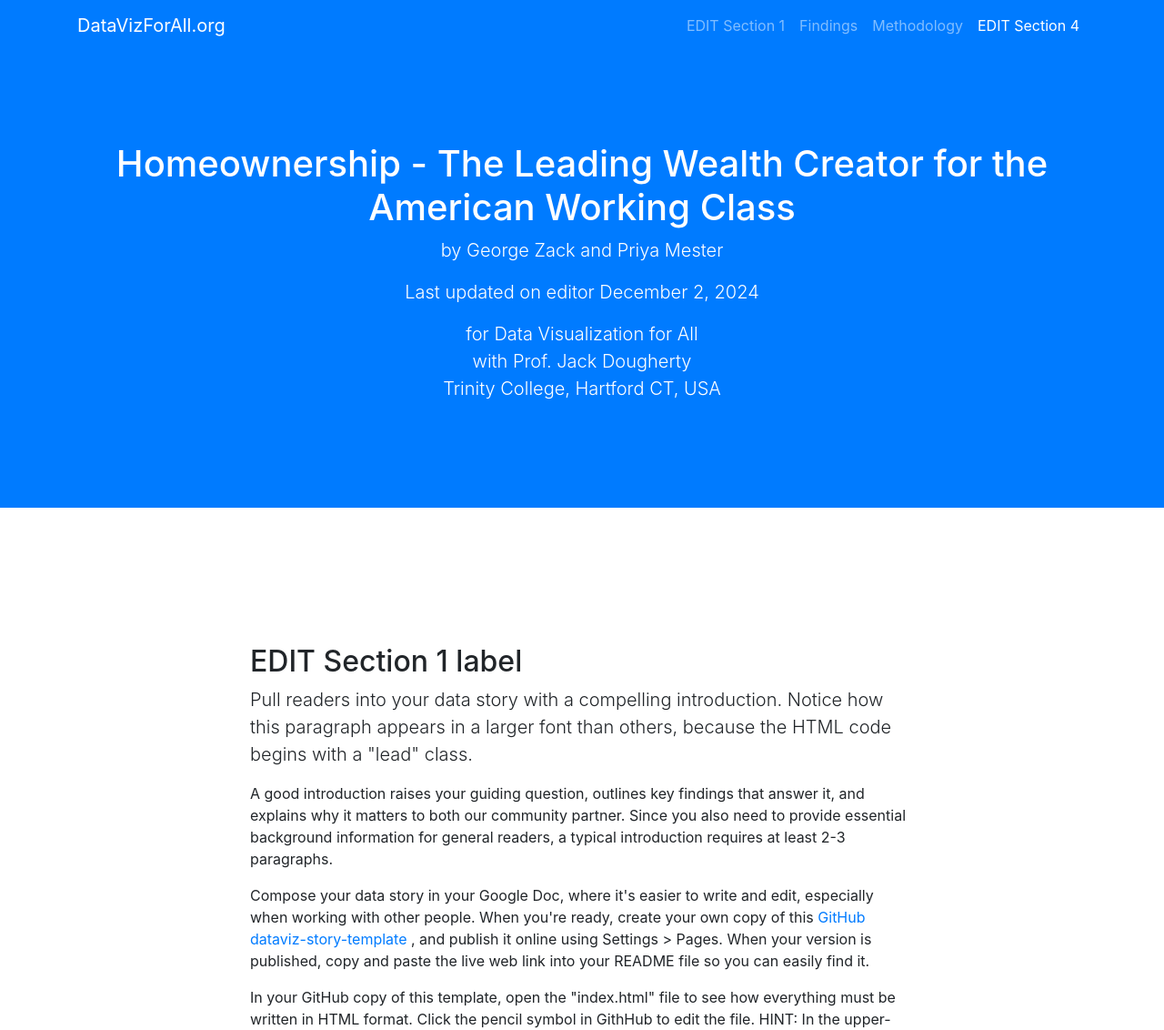
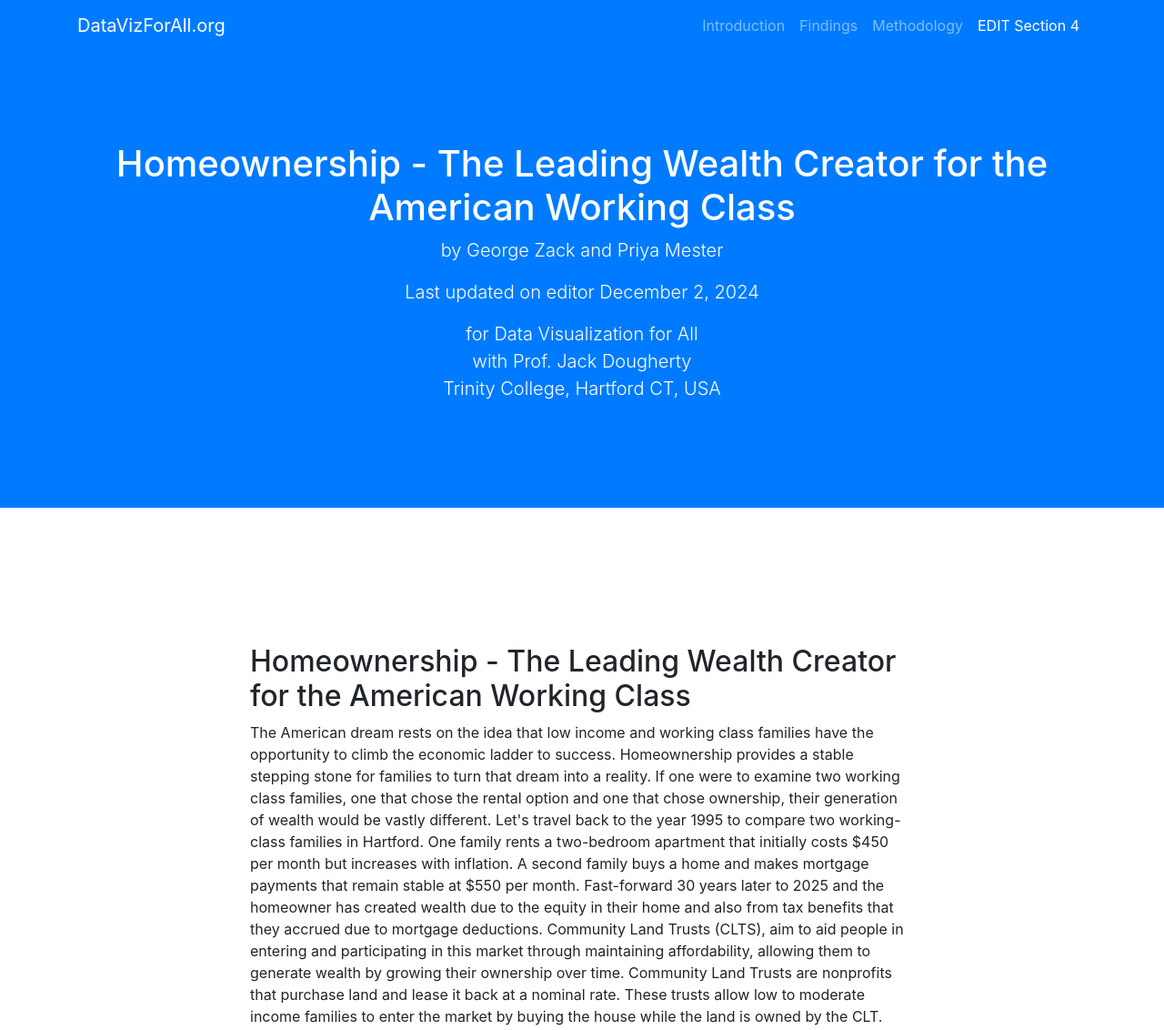
Before and after one commit to priyamester/USA-Wealth-Generation-in-South-Hartford, a plain HTML site: page index.html in a window 1280 px wide. Shown: the top 1132 px of the page at 91% size. Drawn offline with nearby package versions, Linux system fonts and the light colour scheme.

Commit message:
Update index.html

```diff
--- a/index.html
+++ b/index.html
@@ -34,7 +34,7 @@
       <div class="collapse navbar-collapse" id="navbarResponsive">
         <ul class="navbar-nav ml-auto">
           <li class="nav-item">
-            <a class="nav-link js-scroll-trigger" href="#section1">EDIT Section 1</a>
+            <a class="nav-link js-scroll-trigger" href="#section1">Introduction</a>
           </li>
           <li class="nav-item">
             <a class="nav-link js-scroll-trigger" href="#section2">Findings</a>
@@ -66,9 +66,11 @@
       <div class="row">
         <div class="col-lg-8 mx-auto">
 
-          <h2>EDIT Section 1 label</h2>
+          <h2>Homeownership - The Leading Wealth Creator for the American Working Class</h2>
 
-          <p class="lead">Pull readers into your data story with a compelling introduction. Notice how this paragraph appears in a larger font than others, because the HTML code begins with a "lead" class.</p>
+          <p> The American dream rests on the idea that low income and working class families have the opportunity to climb the economic ladder to success. Homeownership provides a stable stepping stone for families to turn that dream into a reality. If one were to examine two working class families, one that chose the rental option and one that chose ownership, their generation of wealth would be vastly different.
+Let's travel back to the year 1995 to compare two working-class families in Hartford. One family rents a two-bedroom apartment that initially costs $450 per month but increases with inflation. A second family buys a home and makes mortgage payments that remain stable at $550 per month. Fast-forward 30 years later to 2025 and the homeowner has created wealth due to the equity in their home and also from tax benefits that they accrued due to mortgage deductions.
+Community Land Trusts (CLTS), aim to aid people in entering and participating in this market through maintaining affordability, allowing them to generate wealth by growing their ownership over time. Community Land Trusts are nonprofits that purchase land and lease it back at a nominal rate. These trusts allow low to moderate income families to enter the market by buying the house while the land is owned by the CLT.</p>
 
           <p>A good introduction raises your guiding question, outlines key findings that answer it, and explains why it matters to both our community partner. Since you also need to provide essential background information for general readers, a typical introduction requires at least 2-3 paragraphs.</p>
 
```
